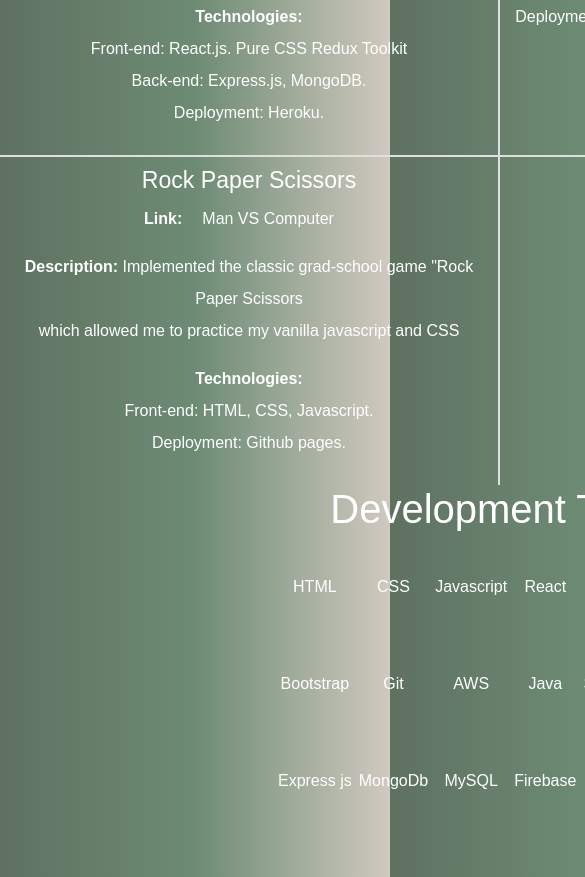
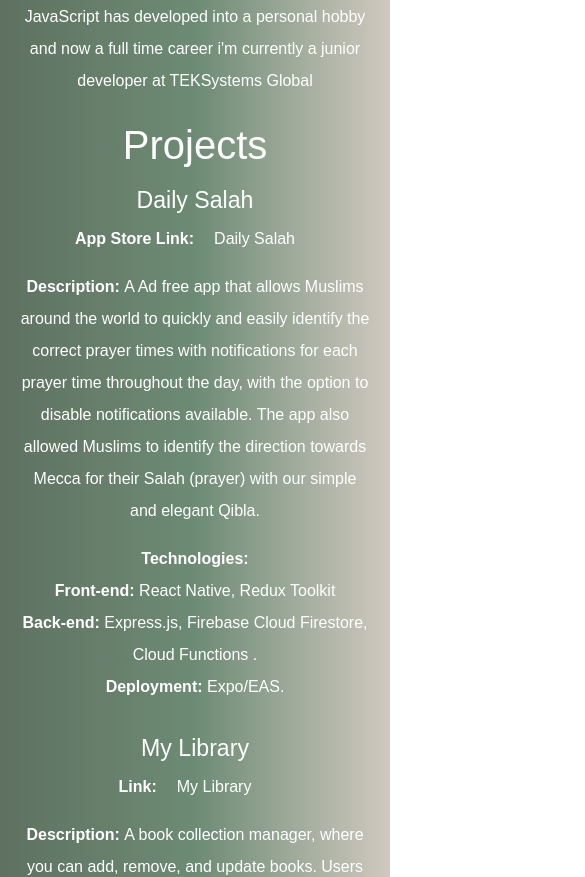
Before and after one commit to raboomar/Portifolio, a React (Create React App) app in the folder portifolio/: page / in a window 390 px wide. Shown: the part 1120-1997 px from the top of the page, 585 px wide, since content can reach past the window. Built offline with nearby package versions, Linux system fonts and the light colour scheme; some icons are missing.

Commit message:
adjusted css for moblie view

```diff
--- a/portifolio/src/App.js
+++ b/portifolio/src/App.js
@@ -9,6 +9,7 @@ import ExperEdu from "./components/ExperEdu.jsx";
 
 function App() {
   return (
+    <div className="container">
       <div className="profile-grid my-1">
         <LandingPage />
         {/* <Navbar /> */}
@@ -19,6 +20,7 @@ function App() {
         <ExperEdu />
         <Contact />
       </div>
+    </div>
   );
 }
 
--- a/portifolio/src/app.css
+++ b/portifolio/src/app.css
@@ -4,6 +4,11 @@ body {
     margin: 0;
     text-align: center;
     font-family: 'Merriweather', serif;
+  }
+  * {
+    box-sizing: border-box;
+    margin: 0;
+    padding: 0;
   }
 
   h1 {
@@ -61,9 +66,31 @@ body {
       'tech tech'
       'experEdu experEdu'
       'contact contact';
-
-    /* grid-gap: 1rem; */
+  justify-content: center;
+  align-items: center;
+  text-align: center;
+  grid-gap: 1rem;
   }
   .my-1 {
     margin: 1rem 0;
   }
+
+
+  @media only screen and (max-width: 600px) {
+    .profile-grid {
+      display: grid;
+      grid-template-areas:
+        'top '
+        'about '
+        'projects '
+        'tech '
+        'experEdu '
+        'contact ';
+    width: 100%;
+
+    justify-content: center;
+    align-items: center;
+    text-align: center;
+      grid-gap: 1rem;
+    }
+    }
--- a/portifolio/src/components/experEdu.css
+++ b/portifolio/src/components/experEdu.css
@@ -8,3 +8,19 @@
 
 justify-content: center;
 }
+
+
+
+@media only screen and (max-width: 600px) {
+    .exper-container{
+        display: grid;
+        grid-template-areas:
+          'exp'
+          ' edu ';
+
+    justify-content: center;
+    }
+
+
+
+  }
--- a/portifolio/src/pages/Projects/Projects.jsx
+++ b/portifolio/src/pages/Projects/Projects.jsx
@@ -7,8 +7,46 @@ function Projects() {
         <h2 className="project-title-word">Projects</h2>
       </div>
       <div className="project-container">
-        <div className="project1">
-          <div className=" project1-box">
+        <div className="project1 project">
+          <div className=" project-box">
+            <div>
+              <h3>Daily Salah</h3>
+              <p>
+                <strong>App Store Link:</strong>
+                <a href="https://apps.apple.com/us/app/daily-salah/id1628694786?platform=iphone">
+                  Daily Salah
+                </a>
+              </p>
+              <p>
+                <strong>Description: </strong>A Ad free app that allows Muslims
+                around the world to quickly and easily identify the correct
+                prayer times with notifications for each prayer time throughout
+                the day, with the option to disable notifications available. The
+                app also allowed Muslims to identify the direction towards Mecca
+                for their Salah (prayer) with our simple and elegant Qibla.
+              </p>
+              {/* <p className="tech-title">
+                <strong> Technologies: </strong>
+              </p> */}
+              <div className="tech-stack">
+                <p>
+                  <div className="tech-title">
+                    <strong>Technologies:</strong>{" "}
+                  </div>
+                  <strong>Front-end:</strong> React Native, Redux Toolkit
+                  <br />
+                  <strong> Back-end: </strong>
+                  Express.js, Firebase Cloud Firestore, Cloud Functions . <br />
+                  <strong>Deployment: </strong>
+                  Expo/EAS.
+                </p>
+              </div>
+            </div>
+          </div>
+        </div>
+
+        <div className="project2 project">
+          <div className="project-boxLower">
             <div>
               <h3>My Library</h3>
               <p>
@@ -17,13 +55,11 @@ function Projects() {
               </p>
               <p>
                 <strong>Description: </strong> A book collection manager, where
-                you can add, remove, and update books.
-                <p>
-                  Users are required to have an account. if you would like to
-                  check it out please use this login or register
-                  <br /> email: test1@yahoo.com password: test12345
-                </p>
+                you can add, remove, and update books. Users are required to
+                have an account. if you would like to check it out please
+                register
               </p>
+
               <p>
                 <strong> Technologies: </strong>
                 <br />
@@ -36,8 +72,8 @@ function Projects() {
           </div>
         </div>
 
-        <div className="project2">
-          <div className=" project1-box">
+        <div className="project3 project">
+          <div>
             <div>
               <h3>Admin Dashboard</h3>
               <p>
@@ -62,7 +98,7 @@ function Projects() {
           </div>
         </div>
 
-        <div className="project3">
+        <div className="project4 project">
           <div className="project2-box ">
             <div>
               <h3>Rock Paper Scissors</h3>
@@ -86,32 +122,6 @@ function Projects() {
             </div>
           </div>
         </div>
-
-        <div className="project4">
-          <div className=" project1-box">
-            <div>
-              <h3>Coming Soon</h3>
-              {/* <p>
-                <strong> Link:</strong>
-                <a href="https://main.d21nudikvh3ule.amplifyapp.com/">
-                  User Dashboard
-                </a>
-              </p>
-              <p>
-                <strong>Description: </strong> This is a full stack website that
-                allows users <br /> to cerate, read, update, and delete (CRUD)
-                users as they please.
-              </p>
-              <p>
-                <strong> Technologies: </strong>
-                <br />
-                Front-end: React.js, antd-design. <br />
-                Back-end: Spring Boot API, Spring JPA. <br />
-                Deployment: AWS RDS, Elastic BeanStalk, Amplify, and Route 53.
-              </p> */}
-            </div>
-          </div>
-        </div>
       </div>
     </div>
   );
--- a/portifolio/src/pages/Projects/projects.css
+++ b/portifolio/src/pages/Projects/projects.css
@@ -1,18 +1,31 @@
 .profile-projects{
     grid-area: projects;
 }
-
+/*
 .project-container{
     display: grid;
     grid-template-areas:
-    'title tile'
-      'project1 project2'
-      'project3 project4';
-justify-content: center;
+    'title title'
+      'project1 project2 '
+      ' project3 project4';
+
+    justify-content: center;
+    gap: 1em 20px;
+} */
 
 
+.project-container{
+    max-width: 1200px;
+    margin: 0 auto;
+    display: grid;
+    gap: 1rem;
+    grid-template-columns: repeat(2, 1fr);
+    justify-content: center;
 }
-.project-title{
+
+
+
+/* .project-title{
     grid-area: title;
 
 }
@@ -23,24 +36,33 @@ justify-content: center;
 }
 .project1{
     grid-area: project1;
-    border-right: 2px solid #dfdfdf;
-    border-bottom: 2px solid #dfdfdf;
-  width: 500px;
-  padding: 10px;
+
+    width: 500px;
+    padding: 10px;
+
 
 }
-.project2{
+
+.tech-title{
+    text-align: center;
+
+
+} */
+
+
+
+/* .project2{
     grid-area: project2;
     width: 500px;
     padding: 10px;
-    border-bottom: 2px solid #dfdfdf;
+
 }
 .project3{
 
 grid-area: project3;
 width: 500px;
 padding: 10px;
-border-right: 2px solid #dfdfdf;
+
 
 }
 
@@ -52,23 +74,11 @@ border-right: 2px solid #dfdfdf;
     padding: 10px;
 
 
-    }
+    } */
 
 @media only screen and (max-width: 600px) {
-    .project-row {
-      width: 100%;
-
-    }
-    .projects{
-
-        position: relative;
-
-    }
-
-
-    .project-left{
-        height: 300px;
-        width:300px;
-        float: none;
+    .project-container{
+        grid-template-columns: repeat(1, 1fr);
+        width: 350px;
     }
   }
--- a/portifolio/src/pages/Skills/skill.css
+++ b/portifolio/src/pages/Skills/skill.css
@@ -6,7 +6,7 @@
 .skills-grid{
   display: grid;
   grid-template-areas:
-   "auto auto auto ";
+   "auto auto auto  ";
   justify-content: center;
 
 }
@@ -16,7 +16,8 @@
 }
 
 .skills-card{
-  width: min(100%,500px);
+  /* width: min(100%,500px); */
+  width: 550px;
     height: 300px;
     margin: 16px 0 30px;
     border-radius: 10px;
@@ -39,3 +40,18 @@
   height: 80px;
   width: 80px;
 }
+
+@media only screen and (max-width: 600px) {
+
+  .skills-card{
+    width: 250px;
+    display: grid;
+    height: 500px;
+    grid-template-columns: auto auto auto auto  ;
+    gap: 7px;
+    justify-content: center;
+    margin: 0;
+  }
+
+
+}
```
Lines whose indentation alone changed are shown as unchanged.
